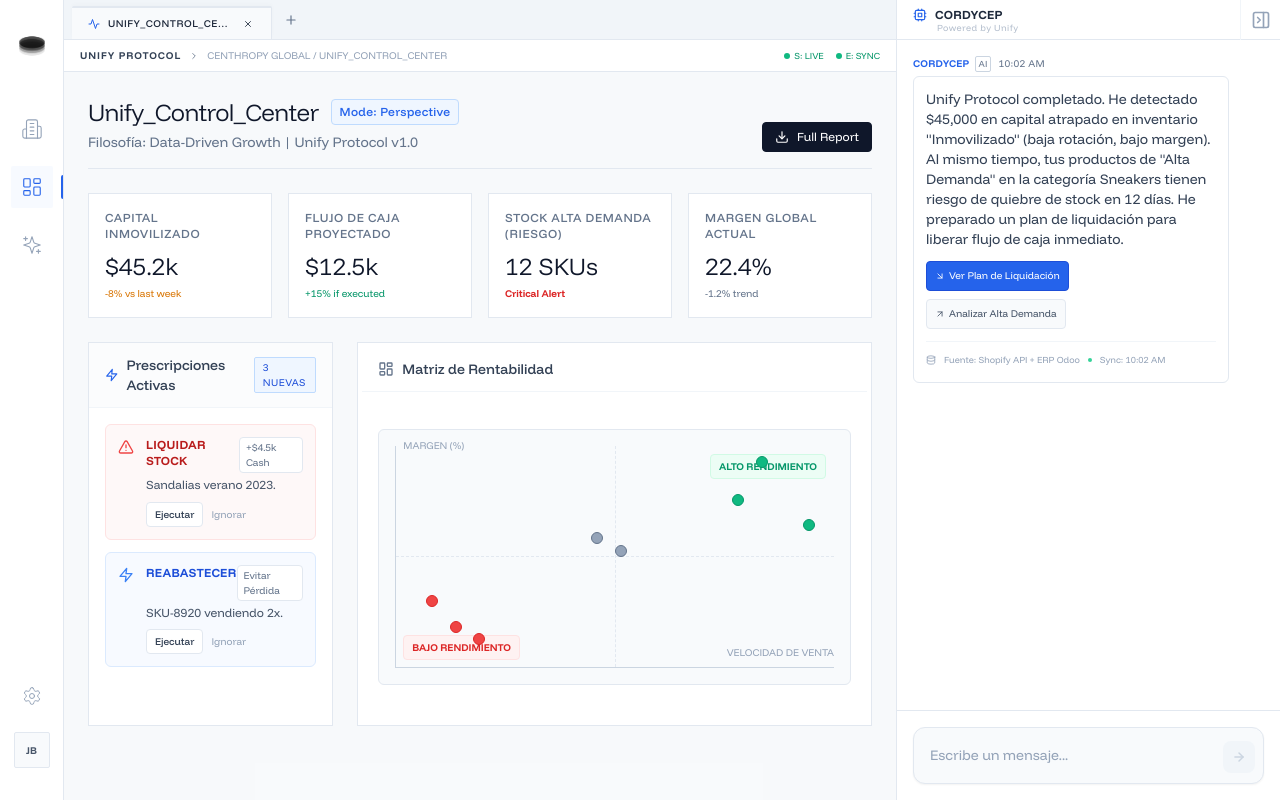
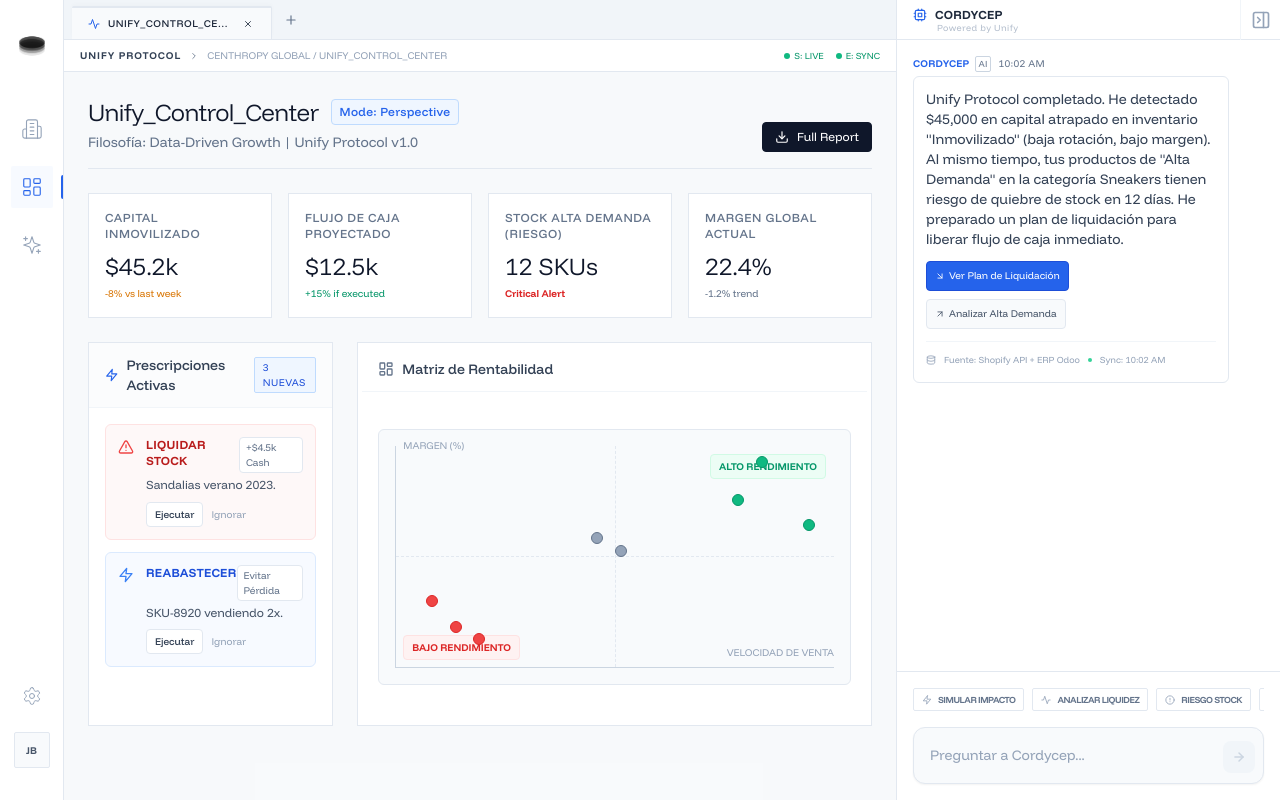
Before and after one commit to renatoquerales28-byte/unify, a React (Vite) app: page / in a window 1280 px wide. Both pictures are taken after a click on the button 31 px from the left and 187 px from the top of the page. Built offline with nearby package versions, Linux system fonts and the light colour scheme.

Commit message:
UI Unity: Implementación de Chips de Sugerencia Táctica en Chat (UX Optimization)

```diff
--- a/src/App.jsx
+++ b/src/App.jsx
@@ -61,12 +61,13 @@ export default function App() {
 
     useEffect(scrollToBottom, [messages]);
 
-    const handleSend = () => {
-        if (!input.trim()) return;
+    const handleSend = (manualMsg = null) => {
+        const msgContent = manualMsg || input;
+        if (!msgContent.trim()) return;
 
         const userMsg = {
             role: 'user',
-            content: input,
+            content: msgContent,
             timestamp: new Date().toLocaleTimeString([], { hour: '2-digit', minute: '2-digit' }),
         };
 
--- a/src/components/chat/ChatComponents.jsx
+++ b/src/components/chat/ChatComponents.jsx
@@ -1,5 +1,5 @@
 import React, { useEffect } from 'react';
-import { Database, Send, X, Maximize2, Sparkles, Command, ArrowRight } from 'lucide-react';
+import { Database, Send, X, Maximize2, Sparkles, Command, ArrowRight, Activity, Zap, Layers, AlertCircle } from 'lucide-react';
 
 export const ChatMessage = ({ message }) => {
     const isUser = message.role === 'user';
@@ -85,6 +85,27 @@ export const ChatPanel = ({ messages, input, setInput, handleSend, chatOpen, set
             </div>
 
             <div className="p-4 border-t border-slate-200 bg-white shadow-[0_-4px_12px_-4px_rgba(0,0,0,0.05)]">
+                {/* Tactical Suggestion Chips */}
+                <div className="flex gap-2 mb-3 overflow-x-auto no-scrollbar pb-1">
+                    {[
+                        { label: "Simular", text: "Simular impacto de un 15% de descuento en baja rotación.", icon: <Zap size={10} /> },
+                        { label: "Liquidez", text: "¿Cómo puedo liberar $10k de flujo de caja hoy?", icon: <Activity size={10} /> },
+                        { label: "Riesgos", text: "Ver SKUs con riesgo de quiebre en los próximos 15 días.", icon: <AlertCircle size={10} /> },
+                        { label: "Vincular", text: "Cruzar ventas vs niveles de inventario por categoría.", icon: <Layers size={10} /> }
+                    ].map((s, idx) => (
+                        <button
+                            key={idx}
+                            onClick={() => handleSend(s.text)}
+                            className="flex-shrink-0 flex items-center gap-1 px-2 py-1 bg-white border border-slate-200 rounded-sm hover:border-blue-400 hover:bg-blue-50/50 transition-all group"
+                        >
+                            <span className="text-slate-400 group-hover:text-blue-500 transition-colors">{s.icon}</span>
+                            <span className="text-[8px] font-mono font-bold text-slate-500 uppercase tracking-tighter group-hover:text-blue-600 transition-colors">
+                                {s.label}
+                            </span>
+                        </button>
+                    ))}
+                </div>
+
                 <div className="relative group">
                     <textarea
                         ref={textareaRef}
--- a/src/components/views/DashboardView.jsx
+++ b/src/components/views/DashboardView.jsx
@@ -9,6 +9,7 @@ import {
     ChevronRight,
     X,
     Cpu,
+    AlertCircle,
     PanelRightClose,
     PanelRightOpen,
     Plus,
@@ -332,6 +333,27 @@ export const DashboardView = ({
                     </div>
 
                     <div className="p-4 border-t border-slate-200 bg-white">
+                        {/* Suggestion Chips */}
+                        <div className="flex gap-2 mb-3 overflow-x-auto no-scrollbar pb-1">
+                            {[
+                                { label: "Simular Impacto", text: "Simular impacto de un 15% de descuento en baja rotación.", icon: <Zap size={10} /> },
+                                { label: "Analizar Liquidez", text: "¿Cómo puedo liberar $10k de flujo de caja hoy?", icon: <Activity size={10} /> },
+                                { label: "Riesgo Stock", text: "Ver SKUs con riesgo de quiebre en los próximos 15 días.", icon: <AlertCircle size={10} /> },
+                                { label: "Cruzar Data", text: "Cruzar ventas vs niveles de inventario por categoría.", icon: <Layers size={10} /> }
+                            ].map((s, idx) => (
+                                <button
+                                    key={idx}
+                                    onClick={() => handleSend(s.text)}
+                                    className="flex-shrink-0 flex items-center gap-1.5 px-2 py-1 bg-white border border-slate-200 rounded-sm hover:border-blue-400 hover:bg-blue-50/30 transition-all group"
+                                >
+                                    <span className="text-slate-400 group-hover:text-blue-500 transition-colors">{s.icon}</span>
+                                    <span className="text-[9px] font-mono font-bold text-slate-500 uppercase tracking-tighter group-hover:text-blue-600 transition-colors">
+                                        {s.label}
+                                    </span>
+                                </button>
+                            ))}
+                        </div>
+
                         <div className="flex items-end gap-2 p-2 bg-slate-50 border border-slate-200 rounded-xl focus-within:ring-2 focus-within:ring-blue-100 focus-within:border-blue-400 transition-all shadow-sm">
                             <textarea
                                 ref={textareaRef}
@@ -340,7 +362,7 @@ export const DashboardView = ({
                                 onKeyDown={(e) => e.key === 'Enter' && !e.shiftKey && (e.preventDefault(), handleSend())}
                                 className="w-full max-h-32 min-h-[36px] bg-transparent border-none outline-none focus:ring-0 p-2 text-sm text-slate-700 placeholder:text-slate-400 resize-none overflow-y-auto leading-relaxed [&::-webkit-scrollbar]:hidden"
                                 style={{ scrollbarWidth: 'none', msOverflowStyle: 'none' }}
-                                placeholder="Escribe un mensaje..."
+                                placeholder="Preguntar a Cordycep..."
                                 rows={1}
                             ></textarea>
 
```
